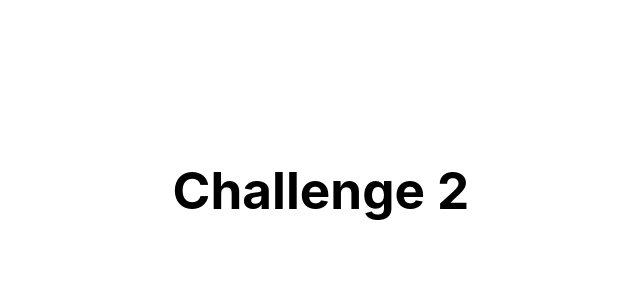
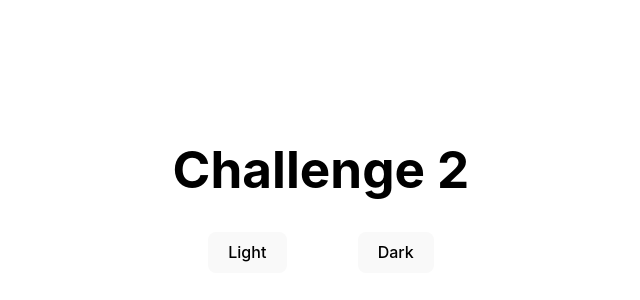
Before and after one commit to lukascivil/live-coding-interview, a React (Vite) app: page / in a window 1280 px wide. Shown: the part 210-510 px from the top of the page, without its empty margins (319-959 px from the left). Built offline with nearby package versions, Linux system fonts and the light colour scheme.

Commit message:
Update challenge-3.tsx

```diff
--- a/src/challenges/challenge-3.tsx
+++ b/src/challenges/challenge-3.tsx
@@ -1,20 +1,32 @@
 import { useCallback, useEffect, useState } from "react";
 
+const commonTheme = {
+  padding: "10px",
+  borderRadius: "8px",
+};
+
 const lightTheme = {
+  ...commonTheme,
   backgroundColor: "white",
   color: "black",
 };
 
 const darkTheme = {
+  ...commonTheme,
   backgroundColor: "black",
   color: "white",
 };
 
-// Build a custom hook to change the theme based on user action.
+// Build a custom hook to change the theme based on user button click action.
+// Use all TypeScript system resources.
 const Challenge3 = () => {
   return (
     <div style={lightTheme}>
       <h1>Challenge 2</h1>
+      <div style={{ display: "flex", justifyContent: "space-around" }}>
+        <button value="light">Light</button>
+        <button value="dark">Dark </button>
+      </div>
     </div>
   );
 };
```
